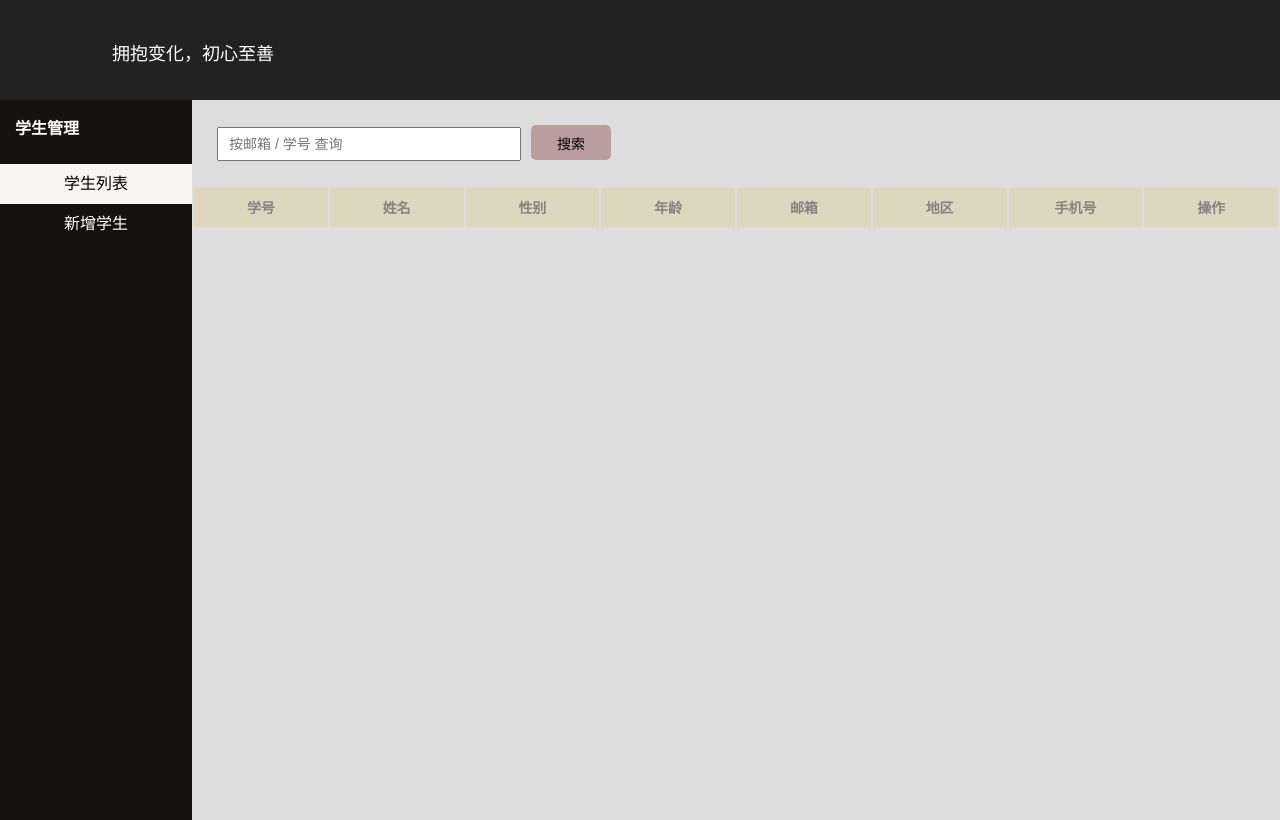
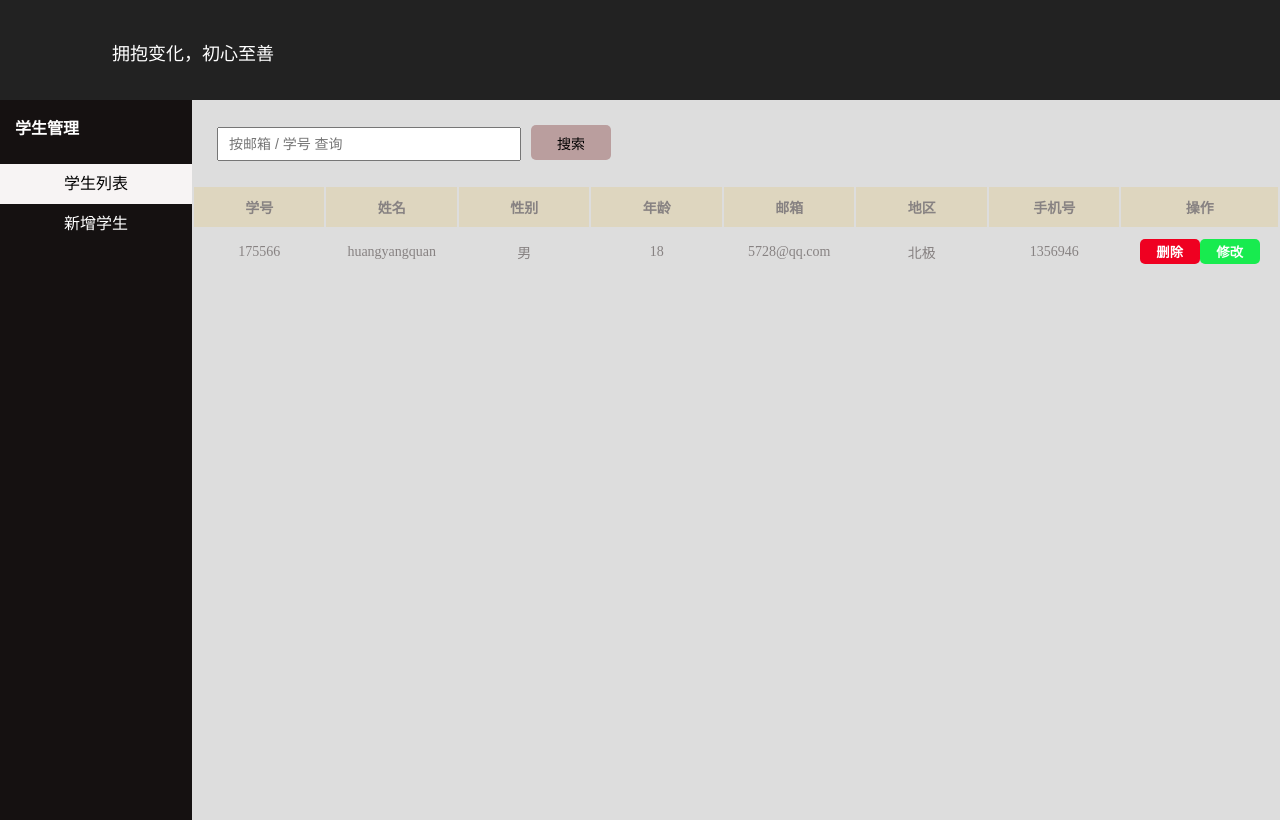
Before and after one commit to huangyangquang/stu-system, a Vue app: page /stuList in a window 1280 px wide. Built offline with nearby package versions, Linux system fonts and the light colour scheme; no server answers.

Commit message:
nothing be changed

```diff
--- a/package.json
+++ b/package.json
@@ -17,6 +17,7 @@
     "@vue/cli-plugin-router": "^4.0.0",
     "@vue/cli-plugin-vuex": "^4.0.0",
     "@vue/cli-service": "^4.0.0",
+    "axios": "^0.19.0",
     "file-loader": "^4.2.0",
     "less": "^3.0.4",
     "less-loader": "^5.0.0",
--- a/src/App.vue
+++ b/src/App.vue
@@ -4,10 +4,6 @@
 	<div class="con-box">
 		<nav-sidebar></nav-sidebar>
 		<div class="content" border="0">
-			<!-- 学生列表内容 -->
-			<!-- <stu-list></stu-list> -->
-			<!-- 新增学生的表格 -->
-			<!-- <add-stu></add-stu> -->
 			<router-view></router-view>
 		</div>
 	</div>
@@ -17,7 +13,6 @@
 <script>
 	import pageNav from '@/components/pageNav'
 	import navSidebar from '@/components/navSidebar'
-
 
 	export default {
 		components: {
--- /dev/null
+++ b/src/api.js
@@ -0,0 +1,26 @@
+import Axios from 'axios'
+import urls from './URLs.js'
+
+const size = 10;
+const appkey = '13169614911_1553445443290'
+
+
+const myAjax = Axios.create({
+	method: 'get',
+	baseURL: urls.baseURL,
+	params: {
+	    appkey
+	},
+})
+
+export default{
+	findByPage (page = 1) {
+		return myAjax.get(urls.findByPage, {
+			params: {
+				size,
+				page
+			}
+		})
+	},
+
+}
--- a/src/components/stuList/stuTable.vue
+++ b/src/components/stuList/stuTable.vue
@@ -13,7 +13,23 @@
 			</tr>
 		</thead>
 		<tbody>
-
+			<tr>
+				<td>175566</td>
+				<td>huangyangquan</td>
+				<td>男</td>
+				<td>18</td>
+				<td>5728@qq.com</td>
+				<td>北极</td>
+				<td>1356946</td>
+				<td>
+					<button class="delStu">
+						删除
+					</button>
+					<button class="changeStuInfo">
+						修改
+					</button>
+				</td>
+			</tr>
 		</tbody>
 	</table>
 </template>
--- a/src/main.js
+++ b/src/main.js
@@ -2,6 +2,15 @@ import Vue from 'vue'
 import App from './App.vue'
 import router from './router'
 import store from './store'
+
+
+
+import Api from './api.js'
+Api.findByPage(1)
+	.then(res => console.log(res))
+	.catch(err => console.log(err))
+
+
 
 Vue.config.productionTip = false
 
```
Also changed, not shown: 1 other file (tests, documents, lock files or other folders).
